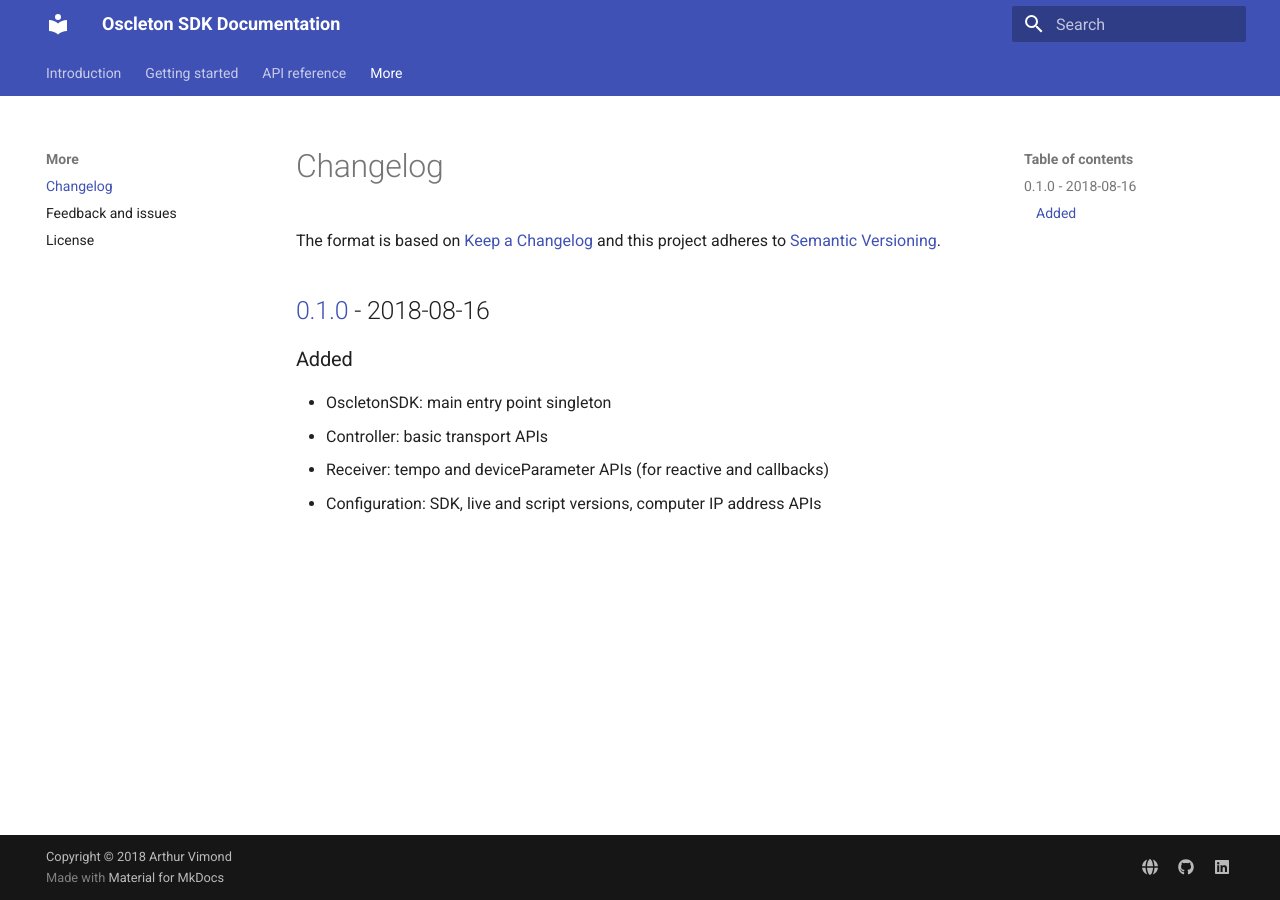
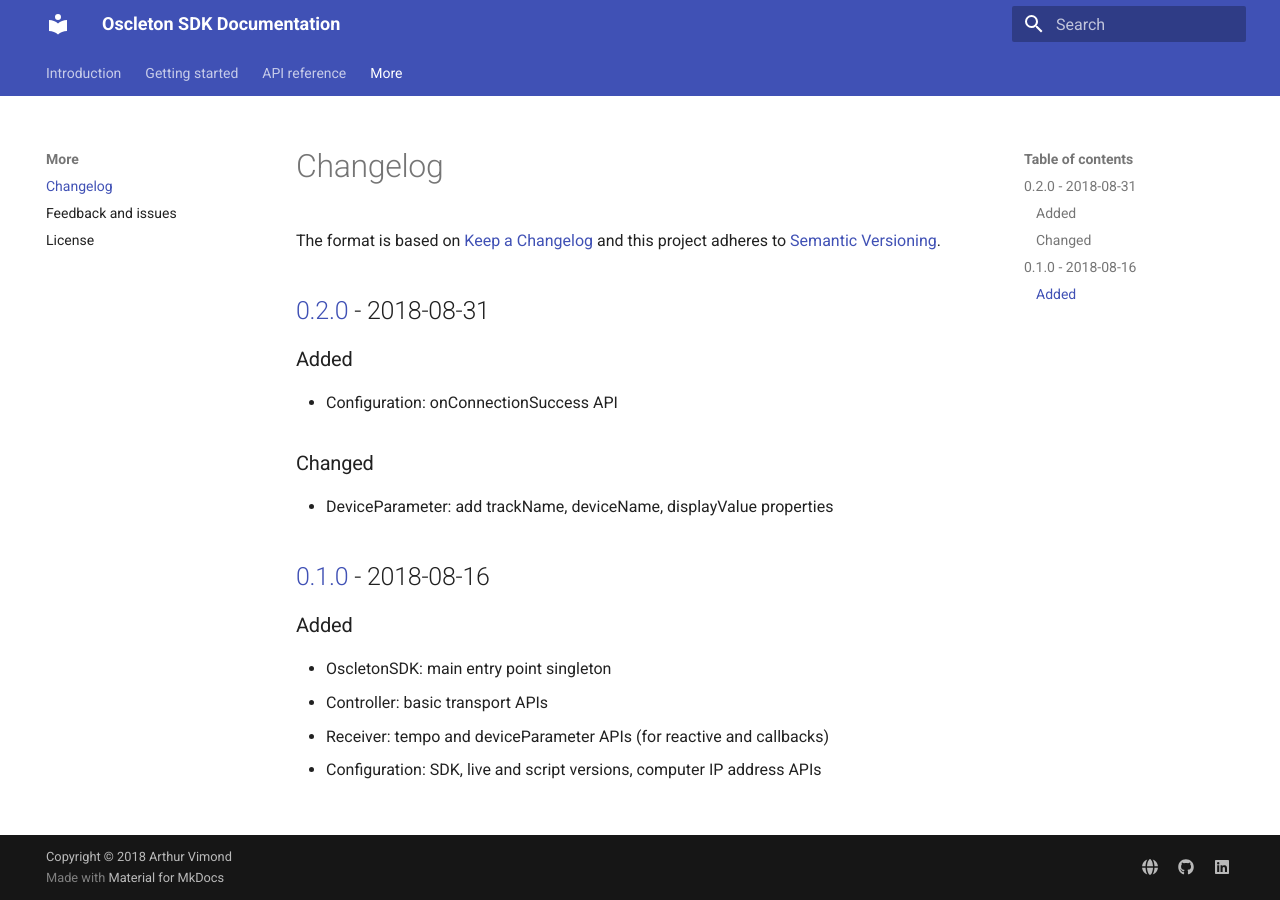
Before and after one commit to ArthurVimond/oscleton-android-sdk, an MkDocs documentation site: the page built from doc/docs/more/changelog.md, in a window 1280 px wide. Built offline with MkDocs 1.6.1 and Material for MkDocs 9.7.7, drawn with Linux system fonts in a browser that asks for light colours; old or Windows-style settings are respelled for this version of MkDocs.

Commit message:
doc(mkdocs): add 0.2.0 version in changelog.md

```diff
--- a/doc/docs/more/changelog.md
+++ b/doc/docs/more/changelog.md
@@ -1,6 +1,14 @@
 # Changelog
 
 The format is based on [Keep a Changelog] and this project adheres to [Semantic Versioning].
+
+## [0.2.0] - 2018-08-31
+
+### Added
+- Configuration: onConnectionSuccess API
+
+### Changed
+- DeviceParameter: add trackName, deviceName, displayValue properties
 
 ## [0.1.0] - 2018-08-16
 
@@ -13,6 +21,7 @@ The format is based on [Keep a Changelog] and this project adheres to [Semantic
 
 
 
+[0.2.0]: https://github.com/ArthurVimond/oscleton-android-sdk/releases/tag/0.2.0
 [0.1.0]: https://github.com/ArthurVimond/oscleton-android-sdk/releases/tag/0.1.0
 
 [Keep a Changelog]: http://keepachangelog.com/en/1.0.0/
```
